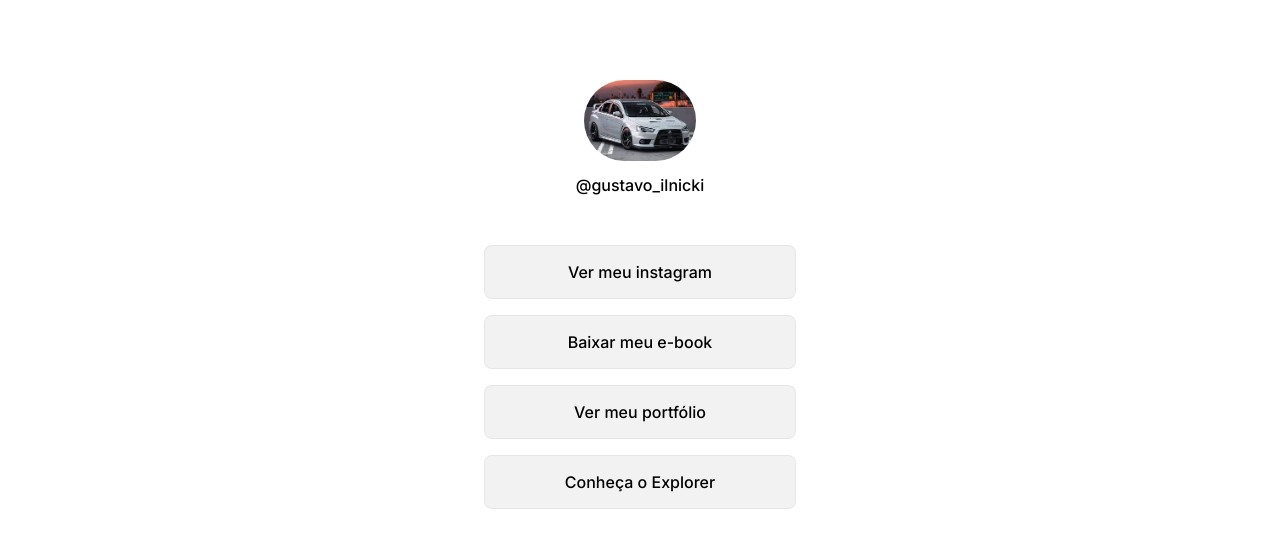
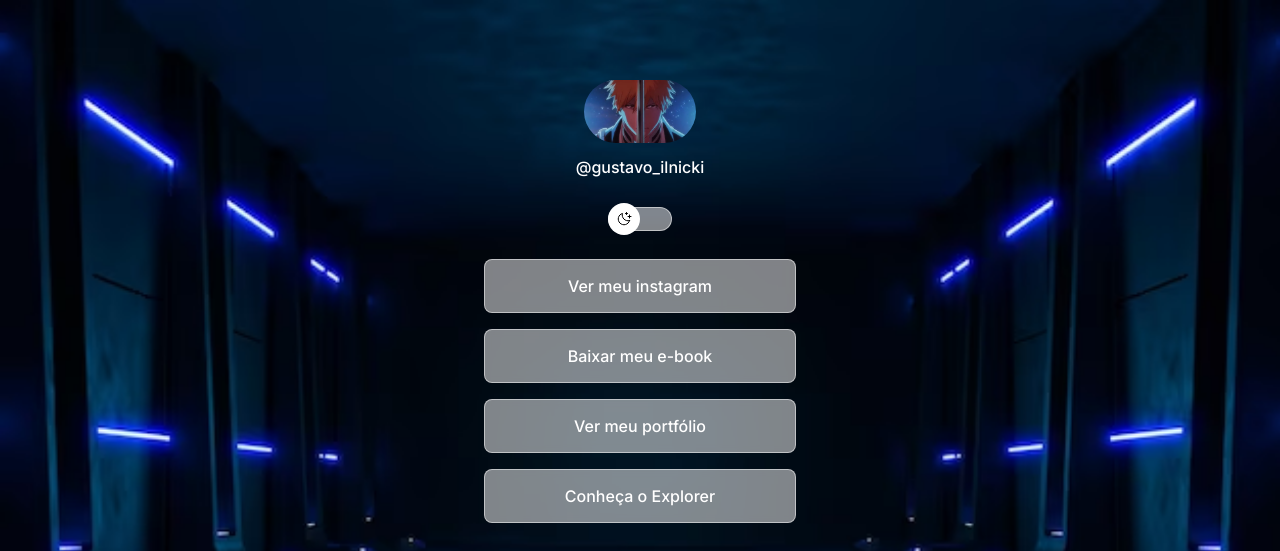
Before and after one commit to GustavoOldoni/HTMLeCSS, a plain HTML site: page index.html in a window 1280 px wide. Shown: the top 551 px of the page. Drawn offline with nearby package versions, Linux system fonts and the light colour scheme.

Commit message:
nova demanda

```diff
--- a/index.html
+++ b/index.html
@@ -1,5 +1,5 @@
 <!DOCTYPE html>
-<html lang="pt-br" class="light">
+<html lang="pt-br" class="">
 <head>
 
     <link rel="preconnect" href="https://fonts.googleapis.com">
@@ -14,14 +14,22 @@
 <body>
     <div id="container">
      <div id="profile">
-        <img src="/img/lancer.png.jpg" alt="lancer Prata com aero folio,rebaixado com rodas personalizadas e borekits">
-
+        <img src="/assets/avatar.light.webp" alt="menino ruivo com uma espada preta na frente do seu rosto">
 
      <p>@gustavo_ilnicki</p>
 
 
 
     </div>
+
+    <div id="switch" onclick="toggleMode()">
+        <button></button>
+           <span></span>
+    </div>
+
+
+
+
     <ul>
         <li>
             <a href="https://instagram.com/gustavo_ilnicki" target="_blank">Ver meu instagram</a>
@@ -85,7 +93,7 @@
     </script>
 
 
-
+<script src="./script.js"></script>
 
 </body>
 </html>
--- /dev/null
+++ b/script.js
@@ -0,0 +1,22 @@
+function toggleMode() {
+    const html = document.documentElement
+    html.classList.toggle("light")
+
+    // pegar a tag img
+    const img = document.querySelector("#profile img")
+
+
+    // substituir a imagem
+    if(html.classList.contains('light')) {
+        // se tiver light mode, adicionar a imagem light
+        img.setAttribute("src", "./assets/lancer.png.jpg")
+    } else {
+       // set tiver sem light mode, manter a imagem normal
+       img.setAttribute("src", "./assets/avatar.light.webp")
+    }
+
+
+
+
+
+}
--- a/style.css
+++ b/style.css
@@ -11,6 +11,7 @@ box-sizing: border-box;
    --surface-color:rgba(255, 255, 255, 0.5);
    --surface-color-hover:rgba(0, 0, 0, 0.02);
    --highlight-color:rgba(255, 255, 255, 0.2);
+   --switch-bg-url: url(./assets/moon-stars.svg);
 }
 
 .light {
@@ -20,6 +21,7 @@ box-sizing: border-box;
    --surface-color:rgba(0, 0, 0, 0.05);
    --surface-color-hover:rgba(0, 0, 0, 0.02);
    --highlight-color:rgba(0, 0, 0, 0.1);
+   --switch-bg-url: url(./assets/sun.svg);
 }
 
 body {
@@ -39,6 +41,9 @@ body * {
 }
 
 
+
+
+/* profile */
 #profile {
 text-align: center;
 padding: 24px;
@@ -49,6 +54,7 @@ padding: 24px;
 border-radius: 330px;
 width: 112px;
 }
+
 #profile p {
     font-weight: 500;
     line-height: 24px;
@@ -56,6 +62,52 @@ width: 112px;
 
 
 }
+/* switch */
+
+#switch {
+   position: relative;
+   width: 64px;
+
+   margin: 4px auto;
+}
+
+
+
+
+#switch button {
+   width: 32px;
+   height: 32px;
+   background: white var(--switch-bg-url) no-repeat center;
+   border: 0;
+   border-radius: 50%;
+
+
+   position: absolute;
+   top: 50%;
+   left: 0;
+   z-index: 1;
+   transform: translateY(-50%);
+
+}
+
+.light #switch button {
+   right: 0;
+   left: initial;
+
+}
+
+
+#switch span {
+   display: block;
+   width: 64px;
+   height: 24px;
+   background: var(--surface-color);
+   border: 1px solid var(--stroke-color);
+   -webkit-backdrop-filter: blur(4px);
+   border-radius: 9999px;
+}
+
+
 
 /* links */
  ul {
```
Also changed, not shown: assets/avatar.light.webp (added), assets/lancer.png.jpg (renamed from img/lancer.png.jpg), assets/moon-stars.svg (added), assets/sun.svg (added), img/moon_star_icon_178215.png (added).
